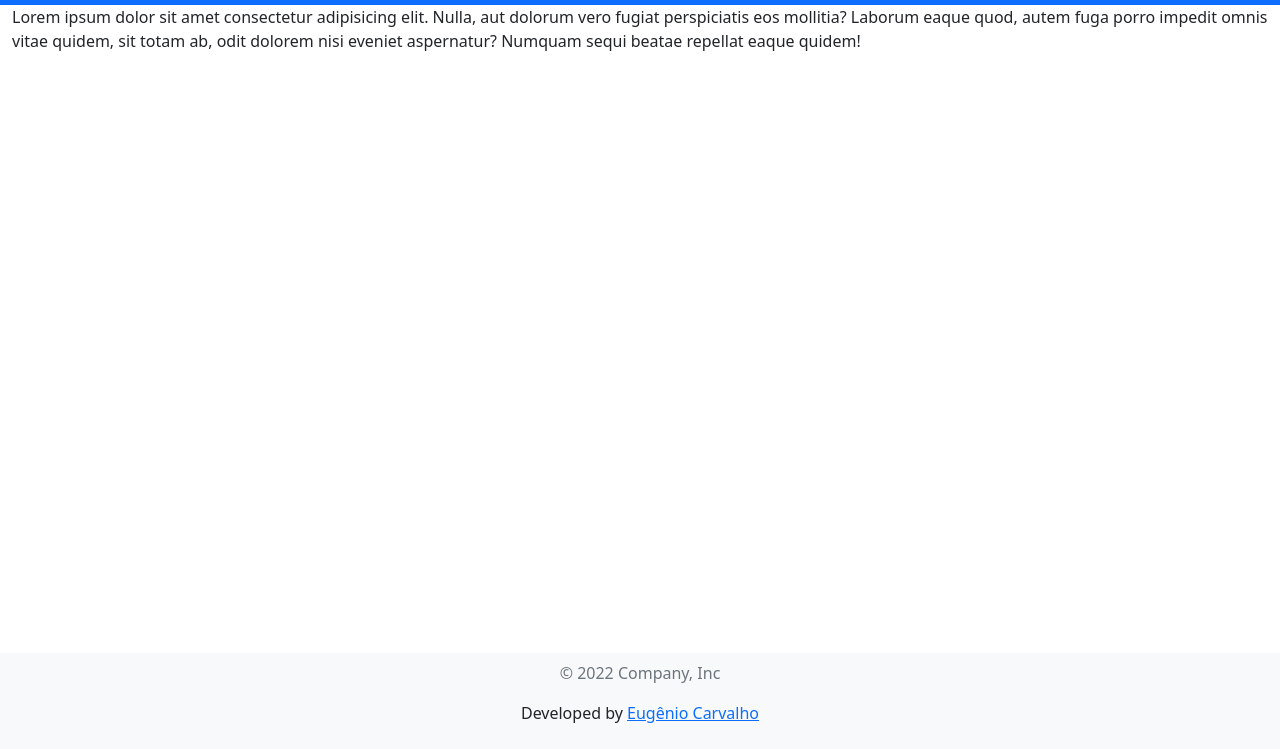
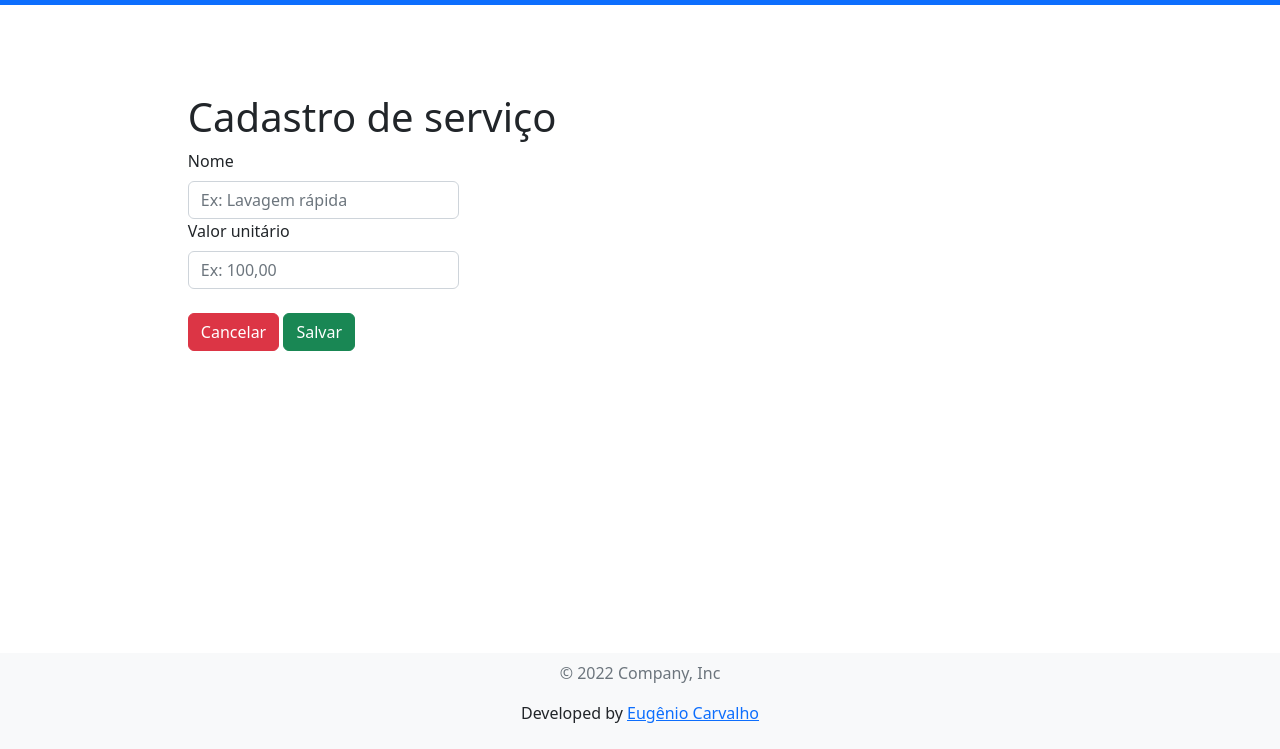
Before and after one commit to eugeniocarvalho/lava-jato, a plain HTML site: page cadastro-servico.html in a window 1280 px wide. Shown: the part 51-800 px from the top of the page. Drawn offline with nearby package versions, Linux system fonts and the light colour scheme.

Commit message:
adjusts in input width

```diff
--- a/assets/css/style.css
+++ b/assets/css/style.css
@@ -5,7 +5,7 @@
   margin-right: .5rem;
 }
 
-.brand-register{
+.brand-register , .service-register {
   padding: 7% 14%;
 }
 
@@ -13,6 +13,9 @@
   padding: 3% 6%;
 }
 
+.input-width {
+  width: 30%;
+}
 
 .button {
   margin: 1.5rem 0;
@@ -43,6 +46,9 @@
 }
 
 @media screen and (max-width: 502px) {
+  .input-width {
+    width: 80%;
+  }
   .dashboard, .dashboard-info__time {
     font-size: 2rem;
   }
--- a/cadastro-servico.html
+++ b/cadastro-servico.html
@@ -50,7 +50,17 @@
   </header>
 
   <main class="container-fluid">
-    <p>Lorem ipsum dolor sit amet consectetur adipisicing elit. Nulla, aut dolorum vero fugiat perspiciatis eos mollitia? Laborum eaque quod, autem fuga porro impedit omnis vitae quidem, sit totam ab, odit dolorem nisi eveniet aspernatur? Numquam sequi beatae repellat eaque quidem!</p>
+    <section class="service-register">
+      <h1>Cadastro de serviço</h1>
+      <form action="" class="data-form">
+        <label class="form-label" for="name">Nome</label>
+        <input class="form-control input-width" type="text" placeholder="Ex: Lavagem rápida" aria-label="Ex: Lavagem rápida">
+        <label class="form-label" for="valor-unitario">Valor unitário</label>
+        <input class="form-control input-width" type="number" placeholder="Ex: 100,00" aria-label="Ex: 100,00">
+        <button class="btn btn-danger button">Cancelar</button>
+        <button class="btn btn-success button">Salvar</button>
+      </form>
+    </section>
   </main>
 
   <footer class="bg-light text-center text-lg-start py-2 mt-auto">
```
Also changed, not shown: cadastro-marca.html (+1 -1 lines), cadastro-modelo.html (+2 -2 lines).
